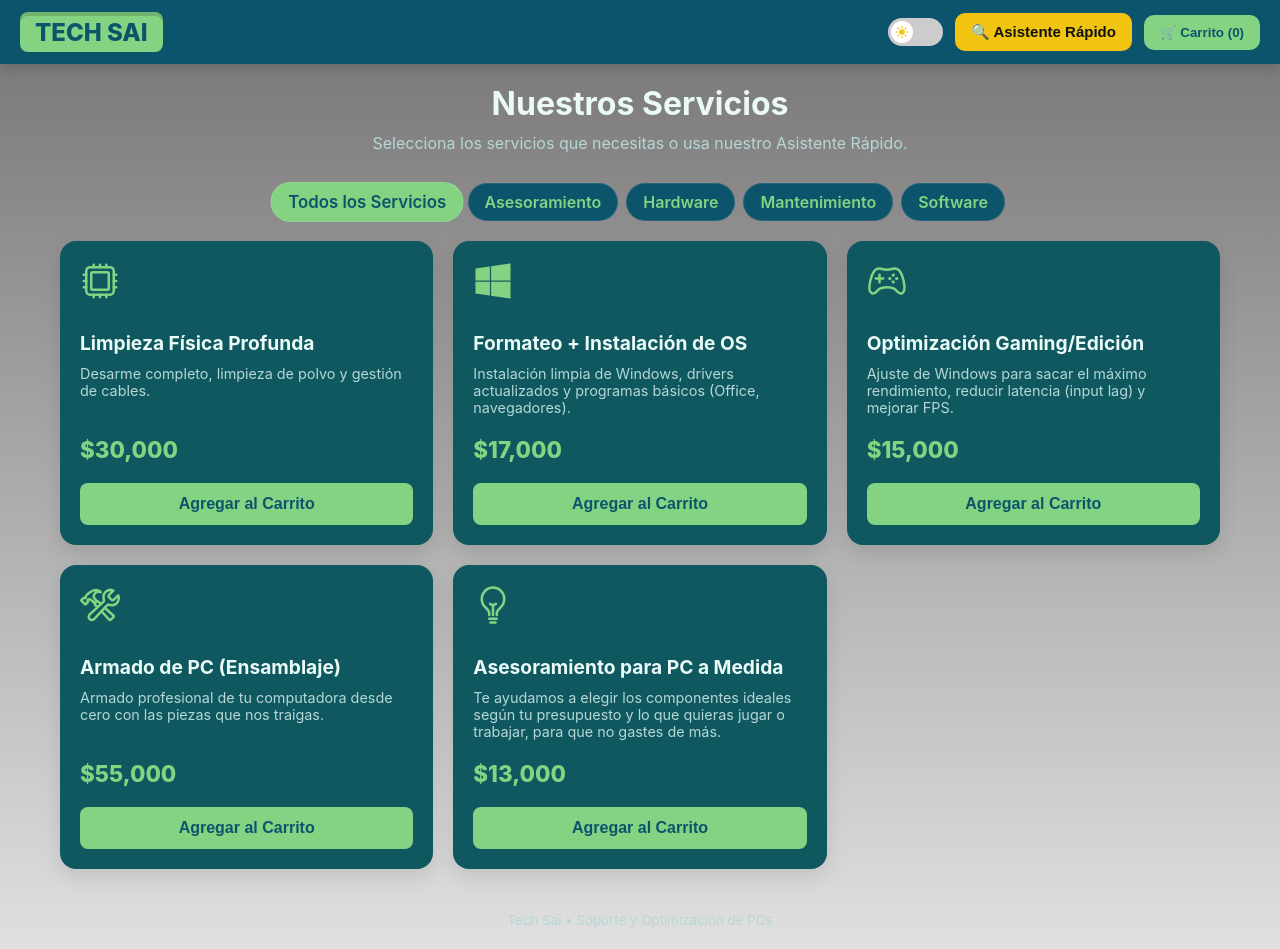
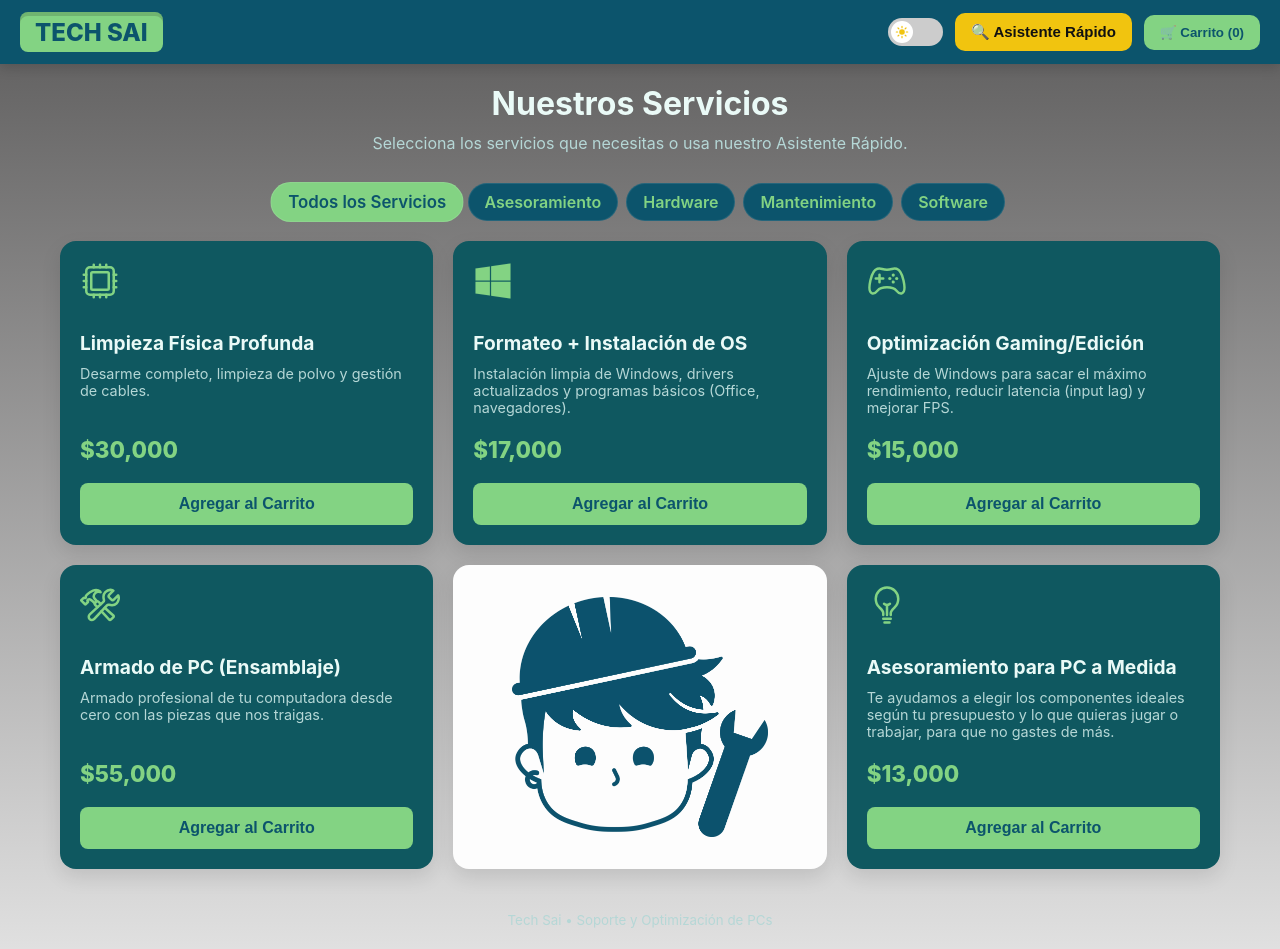
Before and after one commit to SAI-market/Tech_SAI, a plain HTML site: page index.html in a window 1280 px wide. Drawn offline with nearby package versions, Linux system fonts and the light colour scheme.

Commit message:
new logo

```diff
--- a/css/styles.css
+++ b/css/styles.css
@@ -24,7 +24,7 @@ body.active {
 
 body {
   font-family: 'Inter', system-ui, sans-serif;
-  background: linear-gradient(180deg,   #757373 0%, #e0e0e0 100%);
+  background: linear-gradient(180deg,   #5c5b5b 0%, #e0e0e0 100%);
   color: var(--text);
   display: flex; flex-direction: column; min-height: 100vh;
   transition: background-color 0.4s ease;
@@ -136,7 +136,7 @@ body.active h1, body.active h2, body.active h3, body.active p, body.active label
   color: var(--bg);
   font-weight: 900;
   padding: 1px 10px;
-  border-radius: 50px; /* <--- Este es el cambio */
+  border-radius: 50px;
   pointer-events: none;
   z-index: 9999;
   font-size: 1.1rem;
@@ -149,3 +149,27 @@ body.active h1, body.active h2, body.active h3, body.active p, body.active label
   0% { opacity: 1; transform: translate(-50%, -50%) scale(1); }
   100% { opacity: 0; transform: translate(-50%, -80px) scale(1.3); }
 }
+
+/* Tarjeta especial para el logo en la grilla */
+.logo-card {
+  background: #fdfdfd !important; /* Fondo claro permanente */
+  display: flex;
+  align-items: center;
+  justify-content: center;
+  cursor: default; /* Quita la manito de enlace */
+  padding: 0; /* Quitamos el padding para aprovechar el cuadrado */
+  overflow: hidden;
+}
+
+.logo-card img {
+  width: 100%;
+  height: 100%;
+  max-height: 280px;
+  object-fit: contain; /* Asegura que el logo cuadrado no se deforme */
+  padding: 20px;
+}
+
+/* En modo oscuro bajamos un poquito el brillo del blanco para que no encandile */
+body.active .logo-card {
+  background: #e6e6e6 !important;
+}
--- a/js/app.js
+++ b/js/app.js
@@ -56,7 +56,18 @@ function renderGallery() {
     gallery.innerHTML = "";
     const filtered = SERVICIOS.filter(s => selectedCategory === null || s.categoria === selectedCategory);
 
-    filtered.forEach(s => {
+    filtered.forEach((s, index) => {
+        // Inyectamos el logo justo antes del último servicio (índice 4)
+        // Solo lo mostramos en la vista principal ("Todos los Servicios")
+        if (selectedCategory === null && index === 4) {
+            const logoCard = document.createElement("div");
+            // Le pasamos la clase "card" para que tenga la animación hover,
+            // y "logo-card" para el fondo claro y el cursor no clickeable.
+            logoCard.className = "card logo-card";
+            logoCard.innerHTML = `<img src="Imges/FixerSai.png" alt="Tech Sai Logo">`;
+            gallery.appendChild(logoCard);
+        }
+
         const card = document.createElement("div");
         card.className = "card";
         card.innerHTML = `
```
